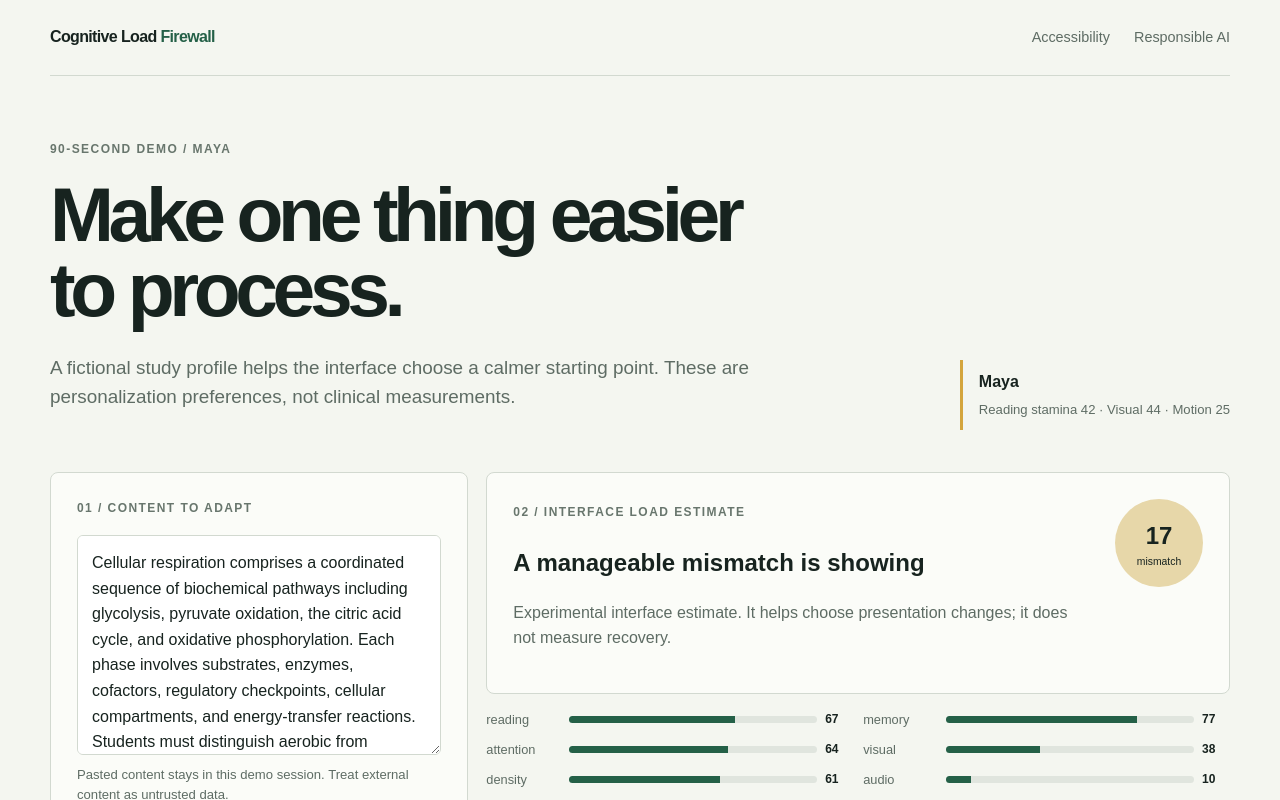
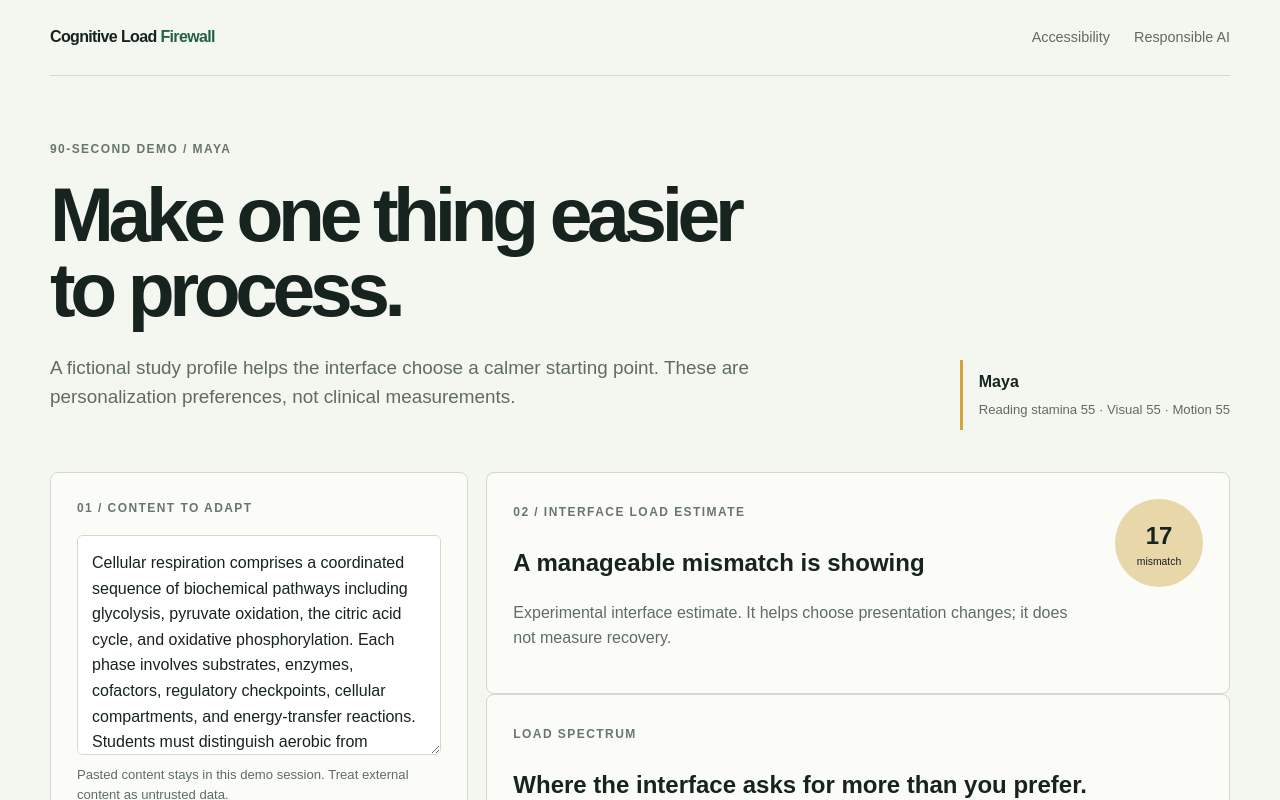
Before and after one commit to ahpa5246-lgtm/cognitive-load-firewall, a Next.js app: page /demo in a window 1280 px wide. Shown: the top 800 px of the page. Built offline with nearby package versions, Linux system fonts and the light colour scheme.

Commit message:
feat: integrate Load Spectrum into judge demo

```diff
--- a/app/demo/page.tsx
+++ b/app/demo/page.tsx
@@ -4,12 +4,14 @@ import { useState } from "react";
 import { demoArtifact } from "@/lib/demo-data";
 import { defaultTolerance, runAdaptation } from "@/lib/adaptation/pipeline";
 import { ActionLink } from "@/app/ui";
+import { LoadSpectrum } from "@/components/LoadSpectrum";
 import { readProfile, writeProfile, type ProfilePreferences } from "@/lib/storage/profile-store";
 import { adjustProfile, type FeedbackDifficulty } from "@/lib/profile/feedback";
 import { addHistory } from "@/lib/storage/history-store";
 
 type Result = ReturnType<typeof runAdaptation>;
 const toTolerance = (profile: ProfilePreferences) => ({ reading: profile.readingTolerance, memory: profile.memoryLoadTolerance, attention: profile.attentionTolerance, visual: profile.visualLoadTolerance, motion: profile.motionTolerance, density: profile.informationDensityTolerance });
+const toSpectrumPreference = (profile: ProfilePreferences) => ({ reading: profile.readingTolerance, memory: profile.memoryLoadTolerance, attention: profile.attentionTolerance, visual: profile.visualLoadTolerance, motion: profile.motionTolerance, density: profile.informationDensityTolerance });
 
 export default function DemoPage() {
 	const [content, setContent] = useState(demoArtifact.content);
@@ -19,20 +21,21 @@ export default function DemoPage() {
 	const [feedback, setFeedback] = useState<string | null>(null);
 	const [profile, setProfile] = useState<ProfilePreferences>(() => readProfile());
 	const [adjustment, setAdjustment] = useState<string | null>(null);
-	function adapt() { setFeedback(null); setResult(runAdaptation({ content, tolerance: toTolerance(profile), mode })); setView("adapted"); }
-	function recordFeedback(label: string) { setFeedback(label); addHistory({ title: demoArtifact.title, mode, feedback: label }); const difficulty: FeedbackDifficulty | undefined = ({ "Much easier": undefined, "A little easier": undefined, "No difference": "too_much_at_once", Harder: "too_much_at_once" } as Record<string, FeedbackDifficulty | undefined>)[label]; if (difficulty) { const changed = adjustProfile(profile, difficulty); setProfile(changed.profile); writeProfile(changed.profile); setAdjustment(`${changed.adjustment.reason} Preference changed from ${changed.adjustment.previous} to ${changed.adjustment.next}.`); } }
+	function adapt() { setFeedback(null); setAdjustment(null); setResult(runAdaptation({ content, tolerance: toTolerance(profile), mode })); setView("adapted"); }
+	function recordFeedback(label: string) { setFeedback(label); addHistory({ title: demoArtifact.title, mode, feedback: label }); const difficulty: FeedbackDifficulty | undefined = ({ "Much easier": undefined, "A little easier": undefined, "No difference": "too_much_at_once", Harder: "too_much_at_once" } as Record<string, FeedbackDifficulty | undefined>)[label]; if (difficulty) { const changed = adjustProfile(profile, difficulty); setProfile(changed.profile); writeProfile(changed.profile); setAdjustment(`${changed.adjustment.reason} Preference changed from ${changed.adjustment.previous} to ${changed.adjustment.next}. Adapt again to see the interface respond.`); } }
 	return <main className="app-shell">
 		<header className="topbar"><Link className="brand" href="/">Cognitive Load <span>Firewall</span></Link><nav aria-label="Main navigation"><Link href="/accessibility">Accessibility</Link><Link href="/responsible-ai">Responsible AI</Link></nav></header>
-		<section className="demo-header"><div><div className="eyebrow">90-second demo / Maya</div><h1>Make one thing easier to process.</h1><p className="lede">A fictional study profile helps the interface choose a calmer starting point. These are personalization preferences, not clinical measurements.</p></div><div className="profile-chip"><strong>Maya</strong><span>Reading stamina 42 · Visual 44 · Motion 25</span></div></section>
+		<section className="demo-header"><div><div className="eyebrow">90-second demo / Maya</div><h1>Make one thing easier to process.</h1><p className="lede">A fictional study profile helps the interface choose a calmer starting point. These are personalization preferences, not clinical measurements.</p></div><div className="profile-chip"><strong>Maya</strong><span>Reading stamina {profile.readingTolerance} · Visual {profile.visualLoadTolerance} · Motion {profile.motionTolerance}</span></div></section>
 		<section className="workspace" aria-label="Adapt content workspace">
 			<div className="input-panel panel"><label htmlFor="content"><span className="label">01 / Content to adapt</span><textarea id="content" value={content} onChange={(event) => setContent(event.target.value)} /><span className="field-note">Pasted content stays in this demo session. Treat external content as untrusted data.</span></label><div className="mode-row"><span className="label">Adaptation mode</span><div className="segmented" role="group" aria-label="Adaptation mode">{([["chunk", "Chunk"], ["plain", "Plain language"], ["guided", "Guided steps"]] as const).map(([value, label]) => <button key={value} className={mode === value ? "selected" : ""} onClick={() => setMode(value)} aria-pressed={mode === value}>{label}</button>)}</div></div><button className="primary full" onClick={adapt}>Adapt this content <span aria-hidden="true">→</span></button></div>
 			<div className="results-panel">{result.blocked ? <div className="safety-notice" role="alert"><span className="label">Safety pause</span><h2>Pause and seek urgent help.</h2><p>{result.safety.message} This tool cannot determine severity and will not provide productivity advice for this message.</p></div> : <>
 				<div className="load-summary panel"><div><span className="label">02 / Interface Load Estimate</span><h2>{result.overallMismatch > 35 ? "A high mismatch is showing" : "A manageable mismatch is showing"}</h2><p>Experimental interface estimate. It helps choose presentation changes; it does not measure recovery.</p></div><div className="spectrum" aria-label={`Overall mismatch ${result.overallMismatch} out of 100`}><strong>{result.overallMismatch}</strong><span>mismatch</span></div></div>
+				<LoadSpectrum load={result.load} preference={toSpectrumPreference(profile)} />
 				<div className="metrics">{Object.entries(result.load).filter(([key]) => key !== "motion").map(([key, value]) => <div className="metric" key={key}><span>{key}</span><div className="meter"><i style={{ width: `${value}%` }} /></div><strong>{value}</strong></div>)}</div>
 				<div className="view-tabs" role="tablist" aria-label="Content comparison">{(["original", "adapted", "difference"] as const).map((value) => <button key={value} onClick={() => setView(value)} className={view === value ? "active" : ""} role="tab" aria-selected={view === value}>{value}</button>)}</div>
 				<article className={`content-view panel ${view === "adapted" ? "adapted" : ""}`}><span className="label">03 / {view === "original" ? "Original content" : view === "difference" ? "What changed" : "Adapted content"}</span>{view === "original" && <p>{content}</p>}{view === "adapted" && result.chunks.map((chunk, index) => <section className="chunk" key={`${chunk}-${index}`}><span className="chunk-number">{String(index + 1).padStart(2, "0")}</span><p>{chunk}</p>{index === 0 && <button className="text-button" onClick={() => setFeedback("simpler")}>Make this simpler</button>}</section>)}{view === "difference" && <><p><strong>Kept in view:</strong> the original meaning, numbers, dates, URLs, and safety directives remain available.</p><ul>{result.plan.strategies.map((item) => <li key={item.type}><strong>{item.type.replaceAll("_", " ")}</strong> because of {item.reason.replace("Mismatch", " preference mismatch").toLowerCase()}.</li>)}</ul></>}</article>
 				<div className="aftercare panel"><div><span className="label">04 / Quick check-in</span><h2>Was this easier to process?</h2></div><div className="feedback-buttons">{["Much easier", "A little easier", "No difference", "Harder"].map((label) => <button key={label} onClick={() => recordFeedback(label)} className={feedback === label ? "selected" : ""}>{label}</button>)}</div>{feedback && <p className="confirmation" role="status">Thanks. Your preference was noted for this demo session.</p>}{adjustment && <p className="confirmation" role="status">{adjustment}</p>}<ActionLink href="/session" secondary>Start a recovery session</ActionLink></div>
-				<details className="receipt panel"><summary>Why was this changed? <span>Decision receipt</span></summary><div className="receipt-grid"><p><strong>Provider</strong> {result.receipt.provider}</p><p><strong>Rules</strong> {result.receipt.rulesTriggered.length || "None"}</p><p><strong>Fidelity</strong> {result.fidelity.safe ? "Critical tokens preserved" : "Review original"}</p><p><strong>Safety</strong> Passed before adaptation</p></div><p>{result.receipt.explanation}</p></details>
+				<details className="receipt panel"><summary>Why was this changed? <span>Decision receipt</span></summary><div className="receipt-grid"><p><strong>Provider</strong> {result.receipt.provider}</p><p><strong>Rules</strong> {result.receipt.rulesTriggered.length || "None"}</p><p><strong>Fidelity</strong> {result.fidelity.safe ? "Critical tokens preserved" : "Review original"}</p><p><strong>Safety</strong> Passed before adaptation</p><p><strong>Profile source</strong> {profile.source.replaceAll("_", " ")}</p><p><strong>Interface mismatch</strong> {result.overallMismatch}/100</p></div><p>{result.receipt.explanation}</p><p className="receipt-boundary"><strong>AI boundary:</strong> This system may change presentation, but it is not allowed to diagnose concussion, estimate recovery, or provide medical clearance.</p></details>
 			</>}</div>
 		</section>
 	</main>;
```
